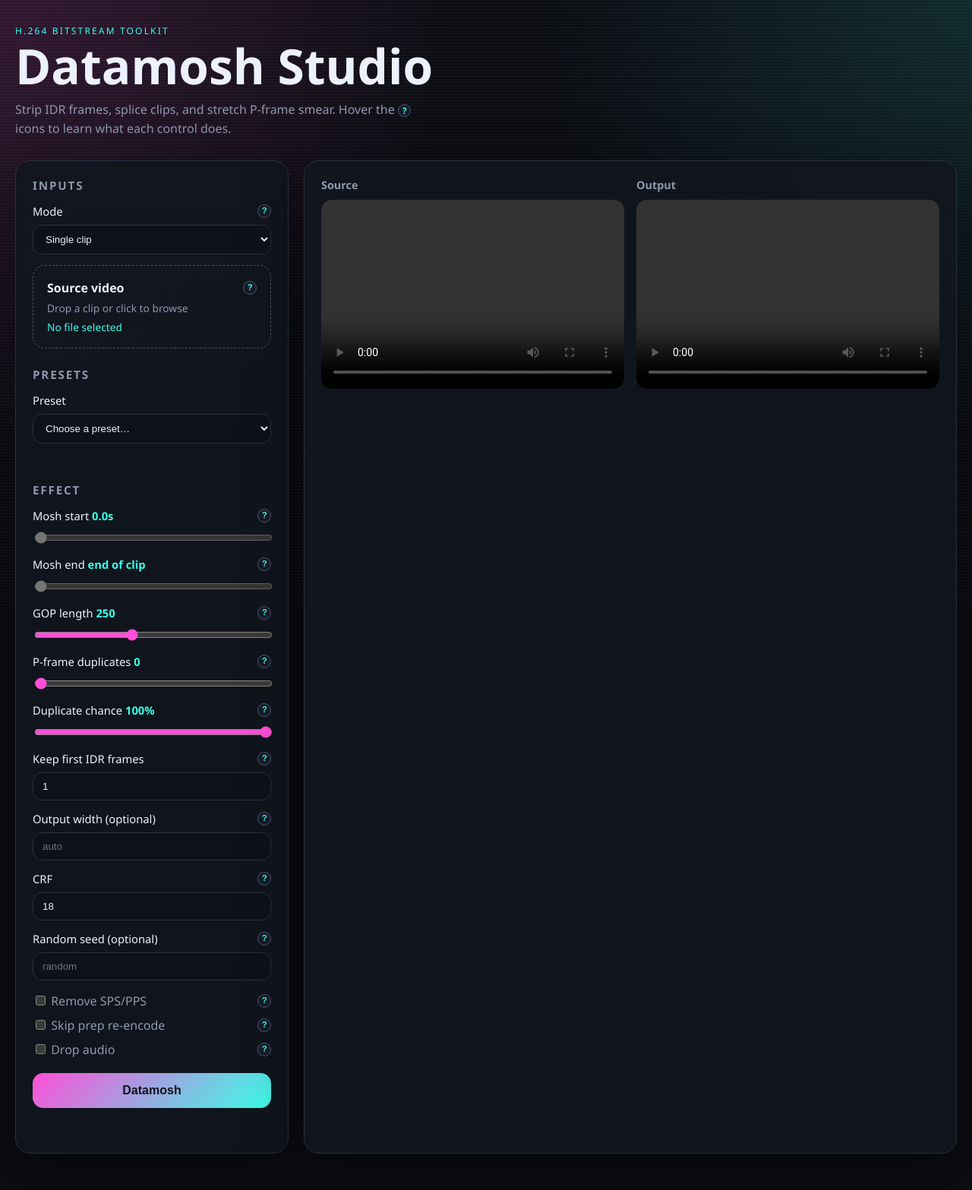
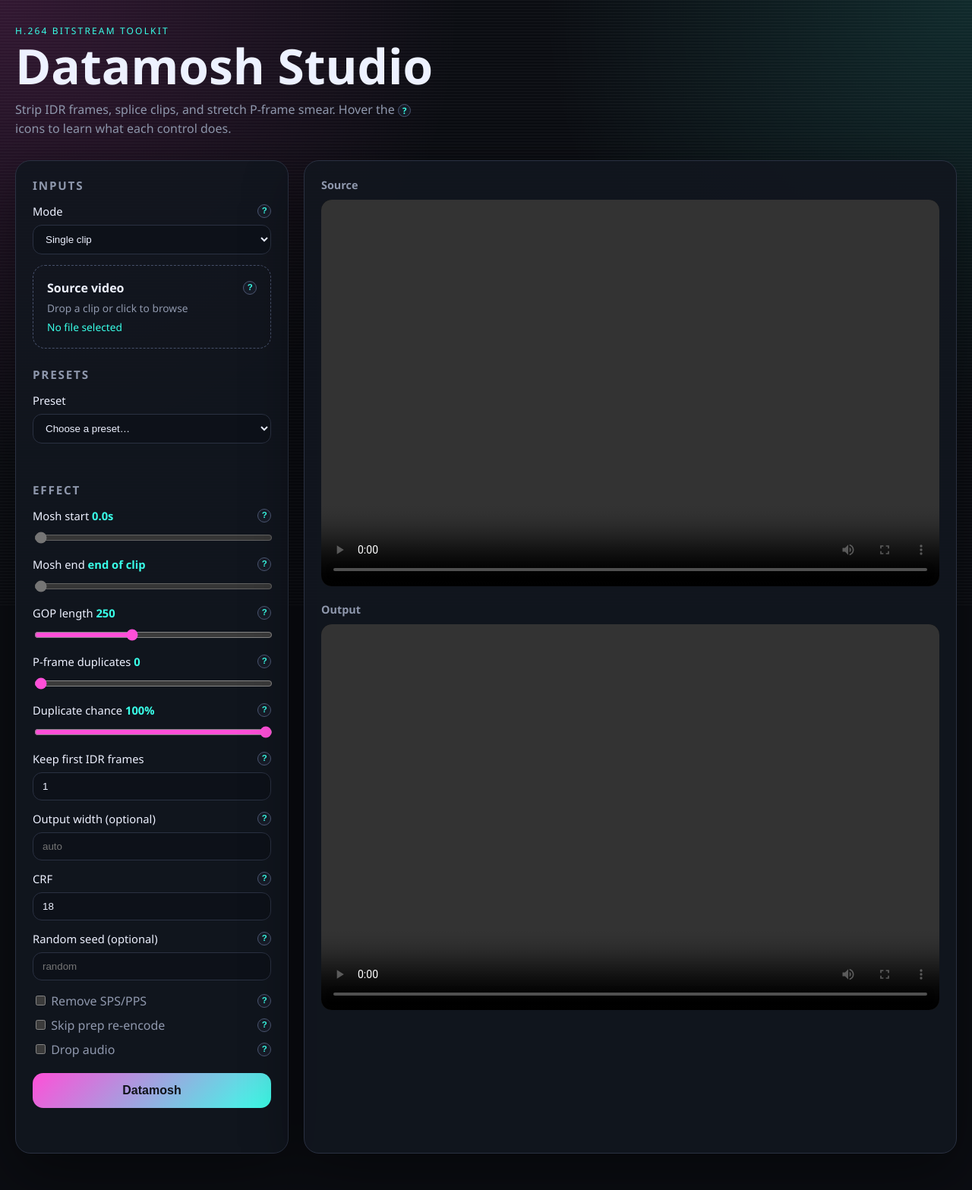
Before and after one commit to mwolski16/datamosh, a Flask app: page / in a window 1280 px wide. Shown: the whole page at 76% size. Run offline with Flask 3, Linux system fonts and the light colour scheme; parts of the project's set-up code (start-up, migrations or seed data) failed here and were passed over.

Commit message:
stack videos vertically in preview panel

```diff
--- a/static/styles.css
+++ b/static/styles.css
@@ -356,12 +356,12 @@ h1 {
 
 .preview-grid {
   display: grid;
-  grid-template-columns: repeat(2, minmax(0, 1fr));
+  grid-template-columns: 1fr;
   gap: 16px;
 }
 
 .preview-grid.preview-grid-three {
-  grid-template-columns: repeat(3, minmax(0, 1fr));
+  grid-template-columns: 1fr;
 }
 
 .preview-card h3 {
```
